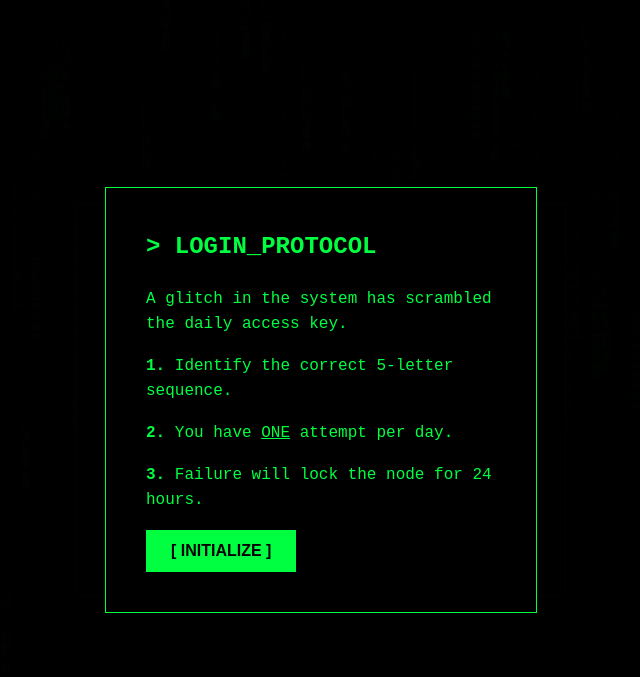
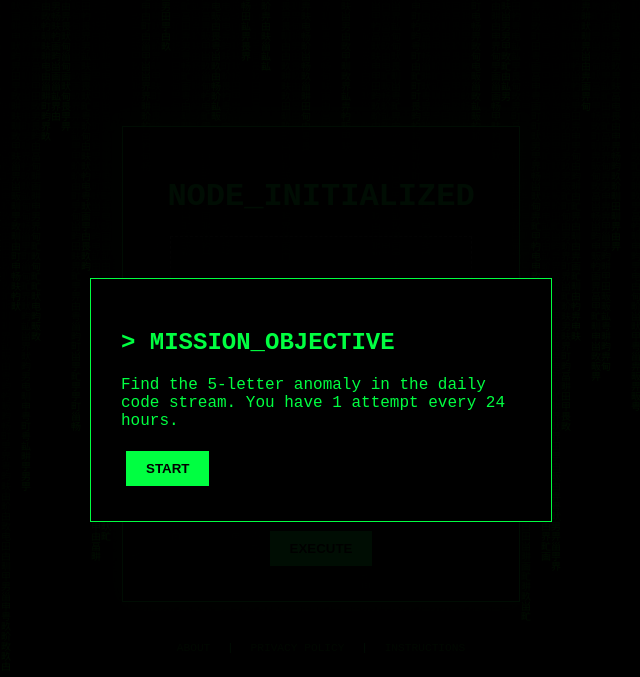
Before and after one commit to demoss911/Daily-glitch, a plain HTML site: page index.html in a window 1280 px wide. Shown: the whole page, without its empty margins (319-959 px from the left). Drawn offline with Linux system fonts and the light colour scheme.

Commit message:
Update index.html

```diff
--- a/index.html
+++ b/index.html
@@ -5,238 +5,111 @@
     <meta name="viewport" content="width=device-width, initial-scale=1.0">
     <title>The Daily Glitch | Matrix Decrypt</title>
 
-    <meta property="og:title" content="The Daily Glitch">
-    <meta property="og:description" content="Can you decrypt the daily anomaly? One attempt. 24 hours.">
-    <meta property="og:image" content="https://images.unsplash.com/photo-1550751827-4bd374c3f58b?auto=format&fit=crop&w=1200&q=80">
-
     <style>
-        :root {
-            --matrix-green: #00FF41;
-            --dark-green: #003B00;
-            --soft-green: #008F11;
-        }
-
-        body {
-            background: #000;
-            margin: 0;
-            padding: 0;
-            overflow: hidden;
-            font-family: 'Courier New', Courier, monospace;
-            color: var(--matrix-green);
-        }
-
-        /* The Rain Canvas */
+        :root { --matrix-green: #00FF41; --dark-green: #003B00; --soft-green: #008F11; }
+        body { background: #000; margin: 0; padding: 0; overflow-x: hidden; font-family: 'Courier New', monospace; color: var(--matrix-green); }
         #q { position: fixed; top: 0; left: 0; z-index: -1; }
 
-        /* Game UI Layout */
-        #main-wrapper {
-            display: flex;
-            align-items: center;
-            justify-content: center;
-            height: 100vh;
-            width: 100%;
-        }
+        /* Game UI */
+        #main-wrapper { display: flex; flex-direction: column; align-items: center; justify-content: center; min-height: 100vh; width: 100%; }
+        #game-box { background: rgba(0, 0, 0, 0.9); border: 1px solid var(--matrix-green); padding: 30px; text-align: center; box-shadow: 0 0 20px var(--dark-green); max-width: 400px; z-index: 5; margin-bottom: 20px; }
 
-        #game-box {
-            background: rgba(0, 0, 0, 0.9);
-            border: 1px solid var(--matrix-green);
-            padding: 40px;
-            text-align: center;
-            box-shadow: 0 0 20px var(--dark-green);
-            max-width: 450px;
-            z-index: 5;
-        }
+        #scrambled { font-size: 2.5rem; letter-spacing: 10px; margin: 20px 0; color: #fff; text-shadow: 0 0 8px var(--matrix-green); }
+        input { background: #000; border: 1px solid var(--matrix-green); color: var(--matrix-green); padding: 12px; font-size: 1.5rem; text-align: center; width: 80%; outline: none; margin-bottom: 15px; text-transform: uppercase; }
+        button { background: var(--matrix-green); color: #000; border: none; padding: 10px 20px; cursor: pointer; font-weight: bold; margin: 5px; }
 
-        h1 { font-size: 1.2rem; margin-bottom: 30px; border-bottom: 1px solid var(--dark-green); padding-bottom: 10px; }
+        /* AdSense Placeholder */
+        .ad-space { width: 300px; height: 100px; border: 1px dashed #333; margin: 10px auto; display: flex; align-items: center; justify-content: center; color: #333; font-size: 0.7rem; }
 
-        #scrambled {
-            font-size: 2.8rem;
-            letter-spacing: 12px;
-            margin-bottom: 30px;
-            color: #fff;
-            text-shadow: 0 0 8px var(--matrix-green);
-            font-weight: bold;
-        }
+        /* Navigation / Footer */
+        footer { z-index: 10; padding: 20px; text-align: center; font-size: 0.7rem; }
+        footer a { color: var(--soft-green); text-decoration: none; margin: 0 10px; cursor: pointer; }
+        footer a:hover { color: var(--matrix-green); text-decoration: underline; }
 
-        input {
-            background: #000;
-            border: 1px solid var(--matrix-green);
-            color: var(--matrix-green);
-            padding: 15px;
-            font-size: 1.8rem;
-            text-align: center;
-            width: 85%;
-            outline: none;
-            margin-bottom: 20px;
-            text-transform: uppercase;
-            letter-spacing: 5px;
-        }
-
-        button {
-            background: var(--matrix-green);
-            color: #000;
-            border: none;
-            padding: 12px 25px;
-            cursor: pointer;
-            font-weight: bold;
-            font-size: 1rem;
-            transition: all 0.2s ease;
-        }
-
-        button:hover {
-            background: #fff;
-            box-shadow: 0 0 15px #fff;
-        }
-
-        button:disabled {
-            background: #333;
-            color: #666;
-            cursor: not-allowed;
-        }
-
-        /* Instructions Modal */
-        #modal {
-            position: fixed;
-            top: 0;
-            left: 0;
-            width: 100%;
-            height: 100%;
-            background: rgba(0,0,0,0.98);
-            display: flex;
-            align-items: center;
-            justify-content: center;
-            z-index: 20;
-        }
-
-        #modal-content {
-            border: 1px solid var(--matrix-green);
-            padding: 40px;
-            background: #000;
-            max-width: 350px;
-            line-height: 1.6;
-        }
-
+        /* Modals */
+        .modal { position: fixed; top: 0; left: 0; width: 100%; height: 100%; background: rgba(0,0,0,0.95); display: flex; align-items: center; justify-content: center; z-index: 100; }
+        .modal-content { border: 1px solid var(--matrix-green); padding: 30px; background: #000; max-width: 400px; max-height: 80vh; overflow-y: auto; text-align: left; }
         .hidden { display: none !important; }
-        .success { color: var(--matrix-green); text-shadow: 0 0 10px var(--matrix-green); }
-        .fail { color: #ff3333; text-shadow: 0 0 10px #ff3333; }
-
-        #share-area { margin-top: 30px; border-top: 1px solid var(--dark-green); padding-top: 20px; }
     </style>
 </head>
 <body>
 
     <canvas id="q"></canvas>
 
-    <div id="modal">
-        <div id="modal-content">
-            <h2 style="margin-top:0">> LOGIN_PROTOCOL</h2>
-            <p>A glitch in the system has scrambled the daily access key.</p>
-            <p><b>1.</b> Identify the correct 5-letter sequence.</p>
-            <p><b>2.</b> You have <u>ONE</u> attempt per day.</p>
-            <p><b>3.</b> Failure will lock the node for 24 hours.</p>
-            <button onclick="closeModal()">[ INITIALIZE ]</button>
+    <div id="main-wrapper">
+        <div id="game-box">
+            <h1 id="date-header">NODE_INITIALIZED</h1>
+            <div class="ad-space">AD_SLOT_TOP (REPLACE WITH ADSENSE CODE)</div>
+            <p>DECODE SEQUENCE:</p>
+            <div id="scrambled"></div>
+            <input type="text" id="user-input" maxlength="5" autocomplete="off">
+            <br>
+            <button id="submit-btn" onclick="submitGuess()">EXECUTE</button>
+            <div id="result-msg"></div>
+            <div id="share-area" class="hidden">
+                <button onclick="shareResults()">SHARE STATUS</button>
+            </div>
         </div>
+
+        <footer>
+            <a onclick="showPage('about')">ABOUT</a> |
+            <a onclick="showPage('privacy')">PRIVACY POLICY</a> |
+            <a onclick="showPage('instructions')">INSTRUCTIONS</a>
+        </footer>
     </div>
 
-    <div id="main-wrapper">
-        <div id="game-box">
-            <h1 id="date-header">NODE_ANOMALY_RUNNING</h1>
-            <p style="font-size: 0.8rem; color: var(--soft-green);">INPUT SIGNAL DETECTED:</p>
-            <div id="scrambled"></div>
-
-            <input type="text" id="user-input" maxlength="5" autocomplete="off" placeholder="*****">
-            <br>
-            <button id="submit-btn" onclick="submitGuess()">EXECUTE DECRYPT</button>
-
-            <div id="result-msg"></div>
-            <div id="share-area" class="hidden">
-                <p style="font-size: 0.8rem;">TRANSMIT RESULTS TO THE NETWORK:</p>
-                <button onclick="shareResults()" style="background: var(--soft-green); color: white;">COPY STATUS REPORT</button>
+    <div id="modal-container" class="modal">
+        <div class="modal-content" id="modal-body">
             </div>
-        </div>
     </div>
 
     <script>
-        // --- 1. THE DIGITAL RAIN ENGINE ---
+        // Matrix Rain logic... (Existing rain code goes here)
         const canvas = document.getElementById('q');
         const ctx = canvas.getContext('2d');
-
-        function resizeCanvas() {
-            canvas.width = window.innerWidth;
-            canvas.height = window.innerHeight;
-        }
-        window.addEventListener('resize', resizeCanvas);
-        resizeCanvas();
-
+        canvas.width = window.innerWidth; canvas.height = window.innerHeight;
         const letters = Array(256).join(1).split('');
         const draw = function () {
-            ctx.fillStyle = 'rgba(0,0,0,.05)';
-            ctx.fillRect(0, 0, canvas.width, canvas.height);
+            ctx.fillStyle = 'rgba(0,0,0,.05)'; ctx.fillRect(0, 0, canvas.width, canvas.height);
             ctx.fillStyle = '#0F0';
-            ctx.font = '10px Courier New';
             letters.map(function(y_pos, index){
                 const text = String.fromCharCode(3e4 + Math.random() * 33);
-                const x_pos = index * 10;
-                ctx.fillText(text, x_pos, y_pos);
+                const x_pos = index * 10; ctx.fillText(text, x_pos, y_pos);
                 letters[index] = (y_pos > 758 + Math.random() * 1e4) ? 0 : y_pos + 10;
             });
         };
         setInterval(draw, 33);
 
-        // --- 2. THE GAME LOGIC ---
-        const codes = ["NEO11", "TRIN8", "SMITH", "ORACL", "MORPH", "ZION0", "KEYMK", "VNDTA", "TANK1", "CYPHR", "AGENT", "SHIFT", "LOGIC", "PILOT", "GHOST"];
+        // Game Pages Content
+        const pages = {
+            instructions: `<h2>> MISSION_OBJECTIVE</h2><p>Find the 5-letter anomaly in the daily code stream. You have 1 attempt every 24 hours.</p><button onclick="closeModal()">START</button>`,
+            about: `<h2>> ABOUT_THE_GLITCH</h2><p>The Daily Glitch is a fan-made tribute to the Matrix. It challenges users with a daily cryptographic puzzle generated by the system clock.</p><button onclick="closeModal()">CLOSE</button>`,
+            privacy: `<h2>> PRIVACY_POLICY</h2><p>Effective Date: 2026. We value your privacy. This site does not store personal data. We use local browser storage to track daily attempts. Third-party vendors, including Google, use cookies to serve ads based on prior visits to this website.</p><button onclick="closeModal()">CLOSE</button>`
+        };
+
+        function showPage(page) {
+            document.getElementById('modal-body').innerHTML = pages[page];
+            document.getElementById('modal-container').classList.remove('hidden');
+        }
+
+        function closeModal() { document.getElementById('modal-container').classList.add('hidden'); }
+
+        // Core Game Logic (Previous Logic Here)
+        const codes = ["NEO11", "TRIN8", "SMITH", "ORACL", "MORPH", "ZION0", "KEYMK", "VNDTA", "TANK1", "CYPHR"];
         const today = new Date().toDateString();
-
-        // Dynamic Date Header
-        const d = new Date();
-        document.getElementById('date-header').innerText = `NODE_${d.getMonth()+1}.${d.getDate()}.${d.getFullYear()}`;
-
-        // Deterministic Daily Hash (Everyone gets the same code today)
-        let hash = 0;
-        for (let i = 0; i < today.length; i++) {
-            hash = today.charCodeAt(i) + ((hash << 5) - hash);
-        }
+        let hash = 0; for (let i = 0; i < today.length; i++) hash = today.charCodeAt(i) + ((hash << 5) - hash);
         const target = codes[Math.abs(hash % codes.length)];
-
-        // Display scrambled version
         document.getElementById('scrambled').innerText = target.split('').sort(() => 0.5 - Math.random()).join('');
-
-        function closeModal() {
-            document.getElementById('modal').style.display = 'none';
-        }
 
         function submitGuess() {
             const val = document.getElementById('user-input').value.toUpperCase();
-            const msg = document.getElementById('result-msg');
-            const share = document.getElementById('share-area');
-            const btn = document.getElementById('submit-btn');
-            const inputField = document.getElementById('user-input');
-
-            if (val.length < 5) {
-                alert("Sequence incomplete.");
-                return;
-            }
-
-            inputField.disabled = true;
-            btn.disabled = true;
-
-            if (val === target) {
-                msg.innerHTML = "<h2 class='success'>> ACCESS_GRANTED</h2><p>You have bypassed the simulation.</p>";
-            } else {
-                msg.innerHTML = `<h2 class='fail'>> CONNECTION_LOST</h2><p>Correct Sequence: ${target}</p>`;
-            }
-            share.classList.remove('hidden');
+            if (val === target) { document.getElementById('result-msg').innerHTML = "ACCESS GRANTED"; }
+            else { document.getElementById('result-msg').innerHTML = "SIGNAL LOST"; }
+            document.getElementById('share-area').classList.remove('hidden');
         }
 
-        function shareResults() {
-            const val = document.getElementById('user-input').value.toUpperCase();
-            const icon = (val === target) ? "🟩" : "🟥";
-            const text = `The Daily Glitch ${new Date().toLocaleDateString()}\nStatus: ${icon} [DECRYPTED]\n\nPlay the Matrix: ${window.location.href}`;
-
-            navigator.clipboard.writeText(text).then(() => {
-                alert("System status copied to clipboard!");
-            });
-        }
+        // Initialize with instructions
+        window.onload = () => showPage('instructions');
     </script>
 </body>
 </html>
```
